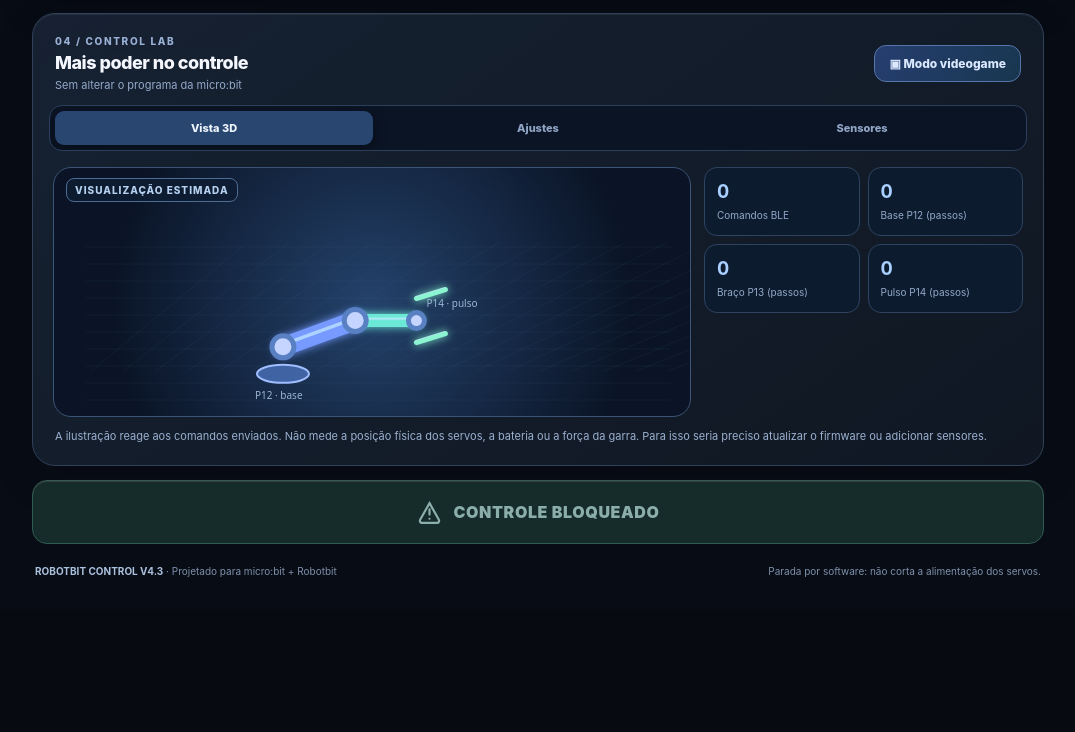
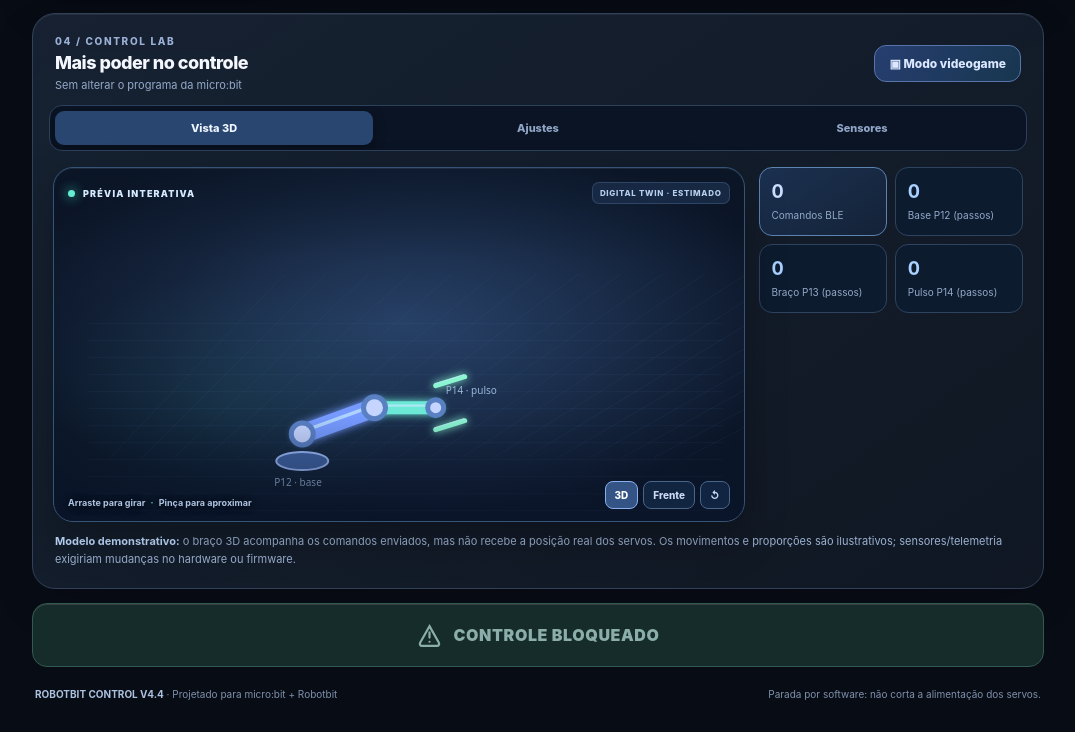
Before and after one commit to Pepeu2010/robotbit-control, a plain HTML site: page index.html in a window 1280 px wide. Shown: the part 1428-2160 px from the top of the page, without its empty margins (102-1177 px from the left). Before the commit the page ends 2037 px from the top, so only its background shows below. Drawn offline with Linux system fonts and the light colour scheme.

Commit message:
Introduce premium 3D preview stage and camera controls

```diff
--- a/index.html
+++ b/index.html
@@ -454,6 +454,55 @@ body.game-mode.landscape-auto .grip-section{
   body.game-mode.landscape-auto #landscapeSpeedSlot .speed-chip{min-height:23px}
   body.game-mode.landscape-auto .landscape-mini-label{display:none}
 }
+
+/* v4.4 — premium Three.js robot visualization */
+.sim-layout{grid-template-columns:minmax(0,1.7fr) minmax(158px,.65fr);gap:14px}
+.sim-screen{
+  height:355px;min-height:0;overflow:hidden;isolation:isolate;
+  border:1px solid #365477;position:relative;
+  border-radius:20px;background:radial-gradient(ellipse 80% 75% at 50% 44%,#23395b,#0b1527 73%);
+  box-shadow:inset 0 1px #bad5ff24,0 18px 40px #00000042
+}
+.sim-ambient{position:absolute;inset:0;pointer-events:none;
+  background:radial-gradient(ellipse 57% 68% at 61% 49%,#5ea2ff16,transparent 81%),
+    radial-gradient(ellipse 35% 43% at 25% 66%,#37e2ce12,transparent 85%);
+}
+.sim-screen::after{content:"";inset:0;position:absolute;pointer-events:none;z-index:3;
+  background:linear-gradient(180deg,#09152450,transparent 26%,transparent 70%,#0a142a8f)
+}
+.sim-screen #armCanvas{position:absolute;inset:0;width:100%;height:100%;object-fit:contain;display:block}
+.sim-screen.three-active #armCanvas{display:none}
+.sim-three-host{position:absolute;inset:0;z-index:1;touch-action:pan-y}
+.sim-three-host canvas{display:block!important;width:100%!important;height:100%!important;touch-action:none}
+.sim-topline,.sim-bottomline{position:absolute;left:14px;right:14px;z-index:5;pointer-events:none;display:flex;gap:8px;align-items:center}
+.sim-topline{top:14px}
+.sim-bottomline{bottom:12px;justify-content:space-between;align-items:end}
+.sim-topline #arm3dStatus{font-weight:900;color:#d6eaff;font-size:9px;letter-spacing:1.2px;white-space:nowrap}
+.sim-live-dot{width:7px;height:7px;flex:none;background:#64edd1;border-radius:50%;box-shadow:0 0 12px #4cead1}
+.sim-chip{margin-left:auto;color:#b6cfee;background:#192c48d9;border:1px solid #526c916b;border-radius:7px;padding:5px 7px;font-size:8px;font-weight:850;letter-spacing:.7px;white-space:nowrap}
+.sim-hint{color:#afc3e1;font-size:9px;font-weight:700;max-width:55%;line-height:1.5;text-shadow:0 1px 8px #000}
+.sim-hint span{color:#54e2c7;padding:0 3px}
+.sim-view-actions{display:flex;align-items:center;gap:5px;pointer-events:auto}
+.sim-view-btn{padding:6px 9px;min-height:28px;border-radius:8px;background:#132846d9;color:#cbdaf4;border:1px solid #496587;font-size:10px;font-weight:850;transition:background .18s,border .18s;backdrop-filter:blur(7px)}
+.sim-view-btn.selected,.sim-view-btn:hover{background:#345485;border-color:#8aaff0;color:white}
+.statbox{transition:border-color .18s,background .18s}
+.statbox:first-child{background:linear-gradient(145deg,#1b3150,#142238);border-color:#5d83b1}
+.statbox:first-child strong{color:#cbe0ff}
+.sim-note{line-height:1.6}
+.sim-note strong{color:#c0dcff}
+@media(max-width:680px){
+ .sim-layout{grid-template-columns:1fr}
+ .sim-screen{height:310px}
+ .sim-stats{grid-template-columns:repeat(4,minmax(0,1fr))}
+}
+@media(max-width:400px){
+ .sim-screen{height:275px}
+ .sim-hint{font-size:8px}
+ .sim-chip{display:none}
+ .sim-stats{grid-template-columns:1fr 1fr}
+}
+@media(prefers-reduced-motion:reduce){.sim-live-dot{box-shadow:none}}
+
 </style>
 </head>
 <body>
@@ -461,7 +510,7 @@ body.game-mode.landscape-auto .grip-section{
   <header class="topbar">
     <div class="brandlock">
       <div class="brand-mark" aria-hidden="true"><svg viewBox="0 0 32 32" fill="none" stroke="currentColor" stroke-width="2.4" stroke-linecap="round" stroke-linejoin="round"><path d="M16 4v7M11 11h10l2 6-7 4-7-4 2-6Z"/><path d="M9 17 5 23l3 5 5-5M23 17l4 6-3 5-5-5"/><circle cx="16" cy="15" r="1.2" fill="currentColor"/></svg></div>
-      <div><div class="brand-name">Robotbit <span style="color:#9eb7ff">Control</span></div><div class="brand-sub">MOBILE ROBOTICS · V4.3</div></div>
+      <div><div class="brand-name">Robotbit <span style="color:#9eb7ff">Control</span></div><div class="brand-sub">MOBILE ROBOTICS · V4.4</div></div>
     </div>
     <div class="landscape-dock" id="landscapeDock" aria-label="Conexão no modo horizontal"></div>
     <div class="top-actions">
@@ -541,7 +590,19 @@ body.game-mode.landscape-auto .grip-section{
     </div>
     <div id="tab-preview" class="tabpage" role="tabpanel">
       <div class="sim-layout">
-        <div class="sim-screen"><div class="sim-tag">VISUALIZAÇÃO ESTIMADA</div><canvas id="armCanvas" role="img" aria-label="Representação simulada da garra robótica, não é a posição real"></canvas></div>
+        <div class="sim-screen" id="armStage">
+          <div class="sim-ambient" aria-hidden="true"></div>
+          <canvas id="armCanvas" role="img" aria-label="Desenho alternativo da garra, baseado nos comandos enviados, não na posição física real"></canvas>
+          <div id="arm3dHost" class="sim-three-host" aria-label="Visualização 3D ilustrativa da garra robótica"></div>
+          <div class="sim-topline"><span class="sim-live-dot" aria-hidden="true"></span><span id="arm3dStatus">PRÉVIA INTERATIVA</span><span class="sim-chip">DIGITAL TWIN · ESTIMADO</span></div>
+          <div class="sim-bottomline"><div class="sim-hint">Arraste para girar <span aria-hidden="true">·</span> Pinça para aproximar</div>
+            <div class="sim-view-actions">
+              <button id="viewIso" type="button" class="sim-view-btn selected" aria-label="Vista em perspectiva" aria-pressed="true">3D</button>
+              <button id="viewFront" type="button" class="sim-view-btn" aria-label="Vista frontal" aria-pressed="false">Frente</button>
+              <button id="viewReset" type="button" class="sim-view-btn" aria-label="Restaurar a câmera">↺</button>
+            </div>
+          </div>
+        </div>
         <div class="sim-stats">
           <div class="statbox"><strong id="sentCount">0</strong><span>Comandos BLE</span></div>
           <div class="statbox"><strong id="simBase">0</strong><span>Base P12 (passos)</span></div>
@@ -549,7 +610,7 @@ body.game-mode.landscape-auto .grip-section{
           <div class="statbox"><strong id="simHand">0</strong><span>Pulso P14 (passos)</span></div>
         </div>
       </div>
-      <p class="sim-note">A ilustração reage aos comandos enviados. Não mede a posição física dos servos, a bateria ou a força da garra. Para isso seria preciso atualizar o firmware ou adicionar sensores.</p>
+      <p class="sim-note"><strong>Modelo demonstrativo:</strong> o braço 3D acompanha os comandos enviados, mas não recebe a posição real dos servos. Os movimentos e proporções são ilustrativos; sensores/telemetria exigiriam mudanças no hardware ou firmware.</p>
     </div>
     <div id="tab-settings" class="tabpage" role="tabpanel" hidden>
       <div class="pref-grid">
@@ -578,7 +639,7 @@ body.game-mode.landscape-auto .grip-section{
     </div>
   </section>
   <button type="button" class="estop active" id="estop"><svg viewBox="0 0 24 24" fill="none" stroke="currentColor" stroke-width="2.1" stroke-linecap="round"><path d="m12 3 9 16a2 2 0 0 1-1.7 3H4.7A2 2 0 0 1 3 19L12 3Z"/><path d="M12 9v5m0 4h.01"/></svg><span>CONTROLE BLOQUEADO</span></button>
-  <footer class="footer"><span><strong>ROBOTBIT CONTROL V4.3</strong> · Projetado para micro:bit + Robotbit</span><span>Parada por software: não corta a alimentação dos servos.</span></footer>
+  <footer class="footer"><span><strong>ROBOTBIT CONTROL V4.4</strong> · Projetado para micro:bit + Robotbit</span><span>Parada por software: não corta a alimentação dos servos.</span></footer>
 </main>
 
 <div class="help-overlay" id="iphoneHelpOverlay" hidden>
@@ -718,7 +779,7 @@ body.game-mode.landscape-auto .grip-section{
       tab.classList.toggle('selected',selected);
       tab.setAttribute('aria-selected',selected?'true':'false');
     });
-    if(name==='preview')requestAnimationFrame(drawArm);
+    if(name==='preview'){requestAnimationFrame(drawArm);if(window.robotbit3D?.show)window.robotbit3D.show();}
   }
   lab.tabs.forEach(tab=>tab.addEventListener('click',()=>showTab(tab.dataset.tab)));
   function disableTilt(){
@@ -826,9 +887,11 @@ body.game-mode.landscape-auto .grip-section{
       const n=previewState.steps[i];
       $(id).textContent=(n>0?'+':'')+String(n);
     }
+    if(window.robotbit3D?.setSteps)window.robotbit3D.setSteps(previewState.steps);
     if(!$('tab-preview').hidden)requestAnimationFrame(drawArm);
   }
   function drawArm(){
+    if($('armStage').classList.contains('three-active'))return;
     const canvas=lab.canvas,rect=canvas.getBoundingClientRect();
     if(!rect.width||!rect.height)return;
     const w=rect.width,h=rect.height,dpr=Math.min(window.devicePixelRatio||1,2);
@@ -873,7 +936,13 @@ body.game-mode.landscape-auto .grip-section{
     ctx.fillText('P12 · base',Math.max(10,p0.x-28),Math.min(h-8,p0.y+25));
     ctx.fillText('P14 · pulso',Math.min(w-90,p3.x+10),Math.max(20,p3.y-14));
   }
-  window.addEventListener('resize',()=>{if(!$('tab-preview').hidden)requestAnimationFrame(drawArm);});
+  window.addEventListener('resize',()=>{
+    if(!$('tab-preview').hidden)requestAnimationFrame(drawArm);
+    if(window.robotbit3D?.resize)window.robotbit3D.resize();
+  });
+  $('viewIso').addEventListener('click',()=>{if(window.robotbit3D?.cameraPreset)window.robotbit3D.cameraPreset('iso');});
+  $('viewFront').addEventListener('click',()=>{if(window.robotbit3D?.cameraPreset)window.robotbit3D.cameraPreset('front');});
+  $('viewReset').addEventListener('click',()=>{if(window.robotbit3D?.cameraPreset)window.robotbit3D.cameraPreset('iso');});
 
   // Rotation only switches layout: browsers disallow forced fullscreen on resize.
   const landscapeQuery=window.matchMedia('(orientation: landscape)');
@@ -1185,6 +1254,7 @@ body.game-mode.landscape-auto .grip-section{
   render();
   applyControllerLayout();
   requestAnimationFrame(drawArm);
+  window.robotbitPreviewSteps=previewState.steps.slice();
   if (isIOS && !savedHelpChoice()) showIphoneHelp();
 })();
 </script>
```
